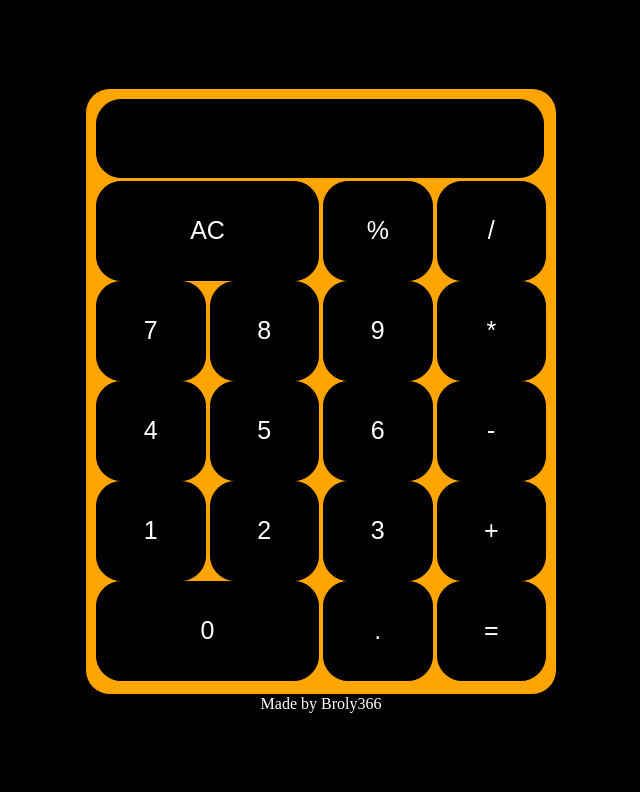
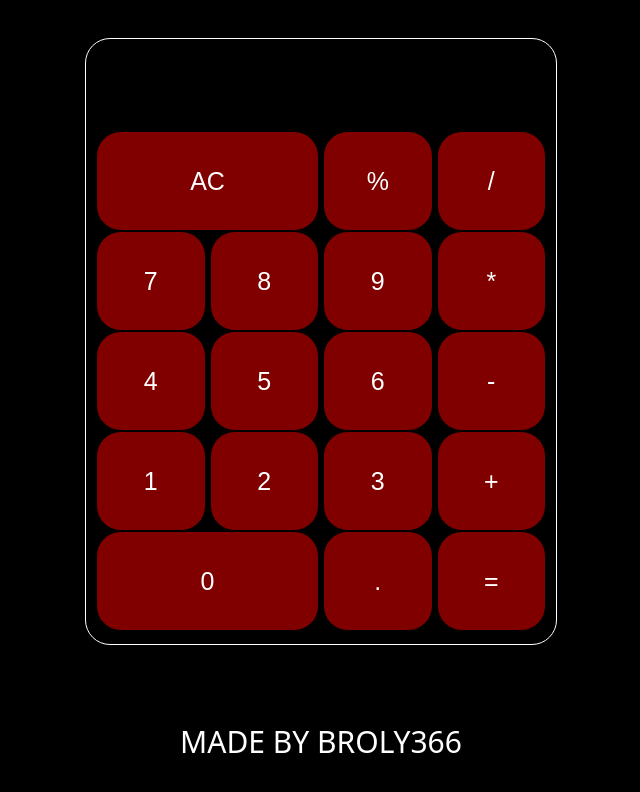
Before and after one commit to Broly366/Calculator, a plain HTML site: page index.html in a window 1280 px wide. Shown: the whole page, without its empty margins (319-959 px from the left). Drawn offline with Linux system fonts and the light colour scheme.

Commit message:
add some more css

```diff
--- a/index.html
+++ b/index.html
@@ -29,7 +29,7 @@
                 <button class="buttons operator" onclick="calculate()">=</button>
             </div>
         </div>
-        <div class="footer" style="color: white;">Made by Broly366</div>
+        <div class="footer">MADE BY BROLY366</div>
         <script src="javascript.js"></script>
     </body>
 </html>
--- a/style.css
+++ b/style.css
@@ -2,7 +2,7 @@ body {
     display: flex;
     flex-direction: column;
     min-height: 100vh;
-    justify-content: center;
+    justify-content: space-around;
     align-items: center;
     margin: 0;
     background-color: black;
@@ -25,9 +25,9 @@ body {
     width: 450px;
     height: 585px;
     flex-wrap: wrap;
-    border: 1px solid black;
+    border: 1px solid white;
     padding: 10px;
-    background-color: orange;
+    background-color: black;
     border-radius: 25px;
 };
 
@@ -42,7 +42,7 @@ body {
     margin: 0;
     font-size: 25px;
     border-radius: 25px;
-    background-color: black;
+    background-color: maroon;
     color: white;
     border: 1px solid black;
 };
@@ -51,3 +51,10 @@ body {
         background-color:#002ead;
         transition: 0.7s;
 }
+
+.footer{
+    font-size: 30px;
+    font-family: system-ui, -apple-system, BlinkMacSystemFont, 'Segoe UI', Roboto, Oxygen, Ubuntu, Cantarell, 'Open Sans', 'Helvetica Neue', sans-serif;
+    color: white;
+
+};
```
